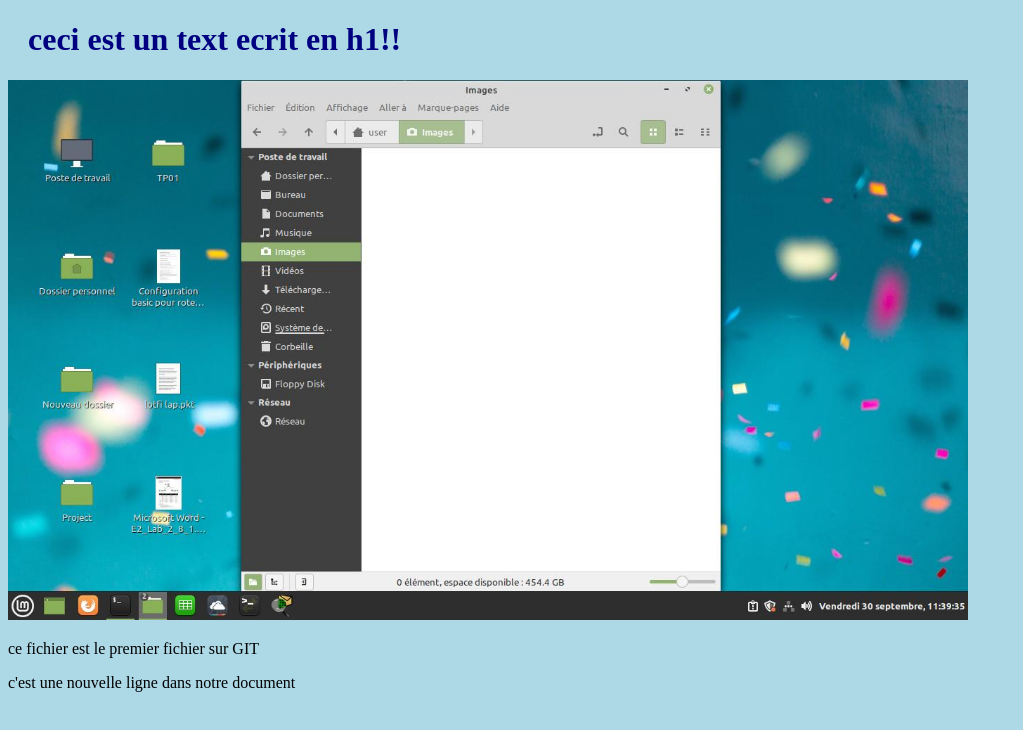
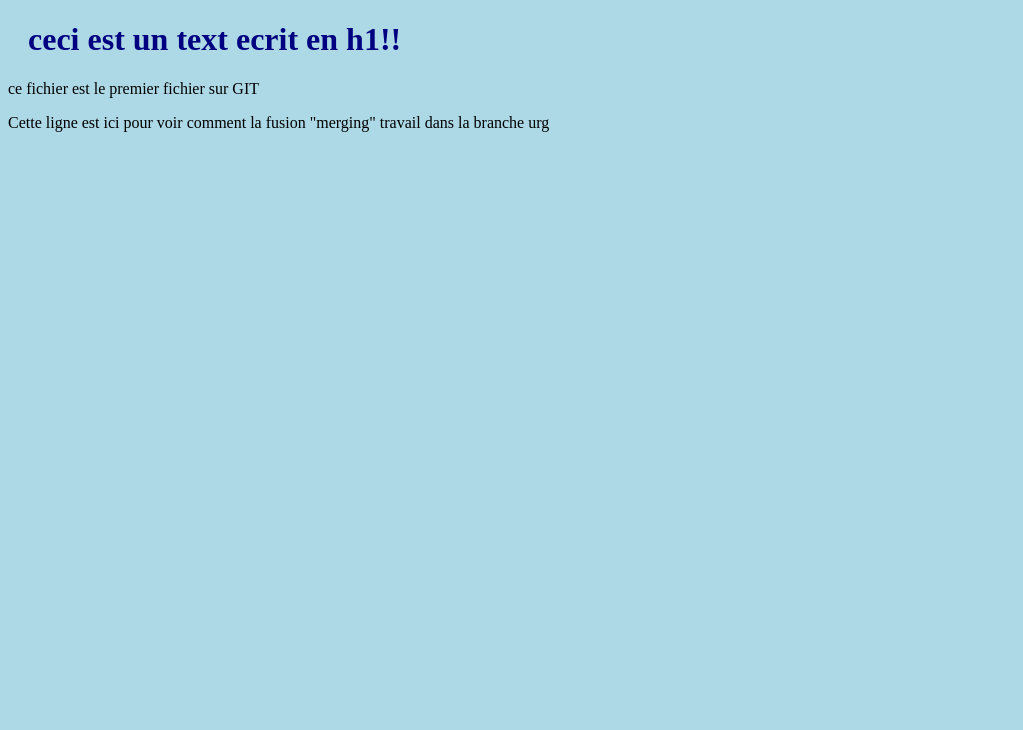
Before and after one commit to Kh-Lotfi/Project, a plain HTML site: page index.html in a window 1280 px wide. Shown: the whole page, without its empty margins (0-1023 px from the left). Drawn offline with Linux system fonts and the light colour scheme.

Commit message:
mise à jour pour fixer l'urgence sur le fichier index.html

```diff
--- a/index.html
+++ b/index.html
@@ -6,10 +6,11 @@
 </head>
 <body>
 <h1>ceci est un text ecrit en h1!!</h1>
+
 <div>
-<img src="img_github.jpg" alt="Github" style="width:100%; max-width:960px">
+
 </div>
 <p>ce fichier est le premier fichier sur GIT </p>
-<p>c'est une nouvelle ligne dans notre document </p>
+<p>Cette ligne est ici pour voir comment la fusion "merging" travail dans la branche urg </p>
 </body>
 </html>
```
